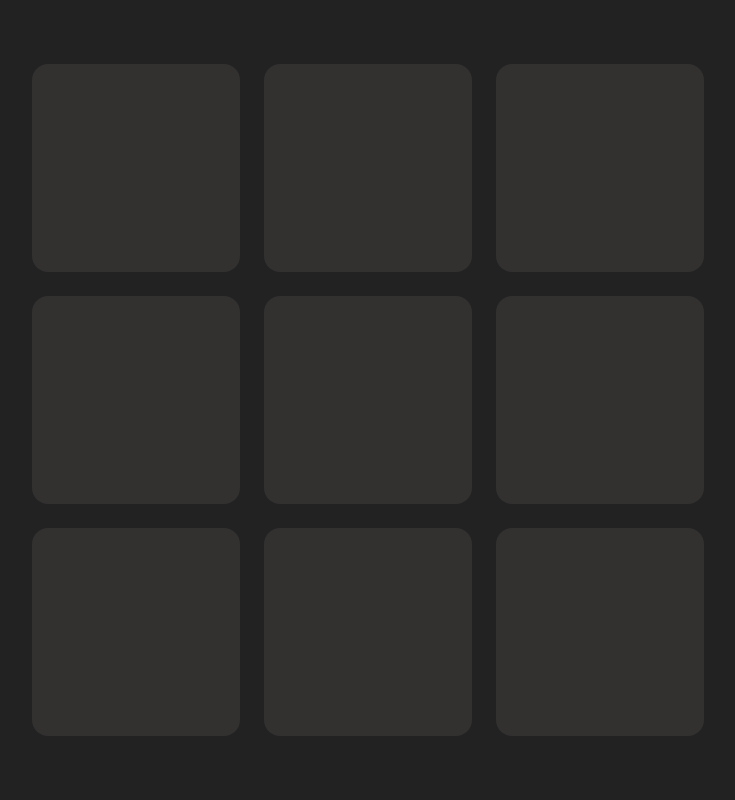
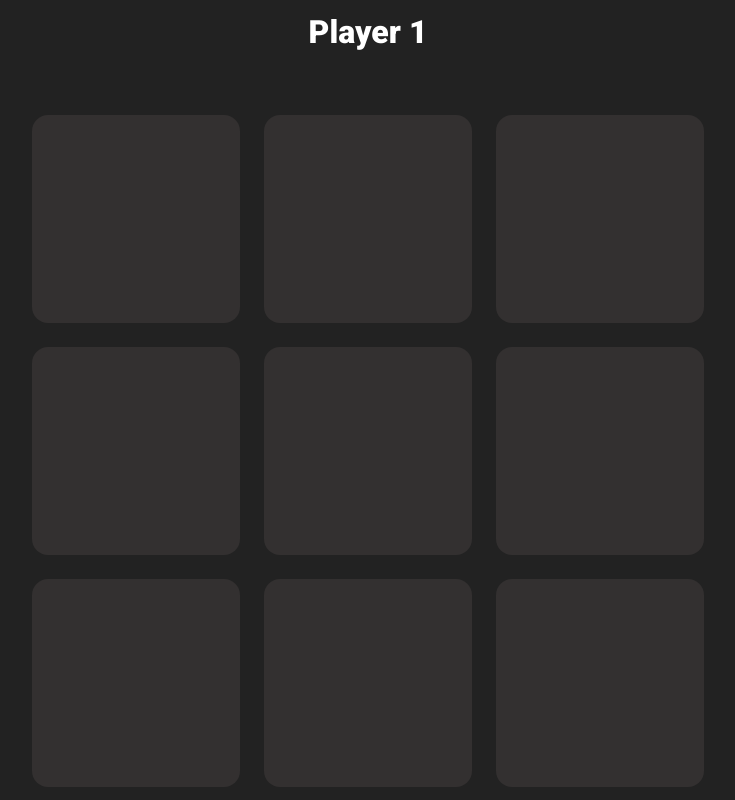
Before and after one commit to andersonszdc/My-3t, a React (Create React App) app: page / in a window 1280 px wide. Shown: the whole page, without its empty margins (272-1007 px from the left). Built offline with nearby package versions, Linux system fonts and the light colour scheme.

Commit message:
add current player in window

```diff
--- a/public/index.html
+++ b/public/index.html
@@ -10,34 +10,17 @@
       content="Web site created using create-react-app"
     />
     <link rel="apple-touch-icon" href="%PUBLIC_URL%/logo192.png" />
-    <!--
-      manifest.json provides metadata used when your web app is installed on a
-      user's mobile device or desktop. See https://developers.google.com/web/fundamentals/web-app-manifest/
-    -->
+    <link rel="preconnect" href="https://fonts.googleapis.com" />
+    <link rel="preconnect" href="https://fonts.gstatic.com" crossorigin />
+    <link
+      href="https://fonts.googleapis.com/css2?family=Roboto:wght@900&display=swap"
+      rel="stylesheet"
+    />
     <link rel="manifest" href="%PUBLIC_URL%/manifest.json" />
-    <!--
-      Notice the use of %PUBLIC_URL% in the tags above.
-      It will be replaced with the URL of the `public` folder during the build.
-      Only files inside the `public` folder can be referenced from the HTML.
-
-      Unlike "/favicon.ico" or "favicon.ico", "%PUBLIC_URL%/favicon.ico" will
-      work correctly both with client-side routing and a non-root public URL.
-      Learn how to configure a non-root public URL by running `npm run build`.
-    -->
     <title>React App</title>
   </head>
   <body>
     <noscript>You need to enable JavaScript to run this app.</noscript>
     <div id="root"></div>
-    <!--
-      This HTML file is a template.
-      If you open it directly in the browser, you will see an empty page.
-
-      You can add webfonts, meta tags, or analytics to this file.
-      The build step will place the bundled scripts into the <body> tag.
-
-      To begin the development, run `npm start` or `yarn start`.
-      To create a production bundle, use `npm run build` or `yarn build`.
-    -->
   </body>
 </html>
--- a/src/App.css
+++ b/src/App.css
@@ -7,6 +7,12 @@
   aspect-ratio: 1;
 }
 
+.player {
+  text-align: center;
+  margin-bottom: 64px;
+  color: white;
+}
+
 .wrapper-item {
   display: flex;
   padding: 24px;
--- a/src/App.tsx
+++ b/src/App.tsx
@@ -37,6 +37,8 @@
   }, [currentPlayer, plays]);
 
   return (
+    <>
+      <h1 className="player"> Player {currentPlayer}</h1>
       <div className="App">
         {plays.map((data, index) => (
           <Item
@@ -49,6 +51,7 @@
           />
         ))}
       </div>
+    </>
   );
 }
 
--- a/src/index.css
+++ b/src/index.css
@@ -10,6 +10,7 @@
   justify-content: center;
   min-height: 100vh;
   background: #222222;
+  font-family: 'Roboto', sans-serif;
 }
 
 circle, line {
```
Lines whose indentation alone changed are shown as unchanged.
